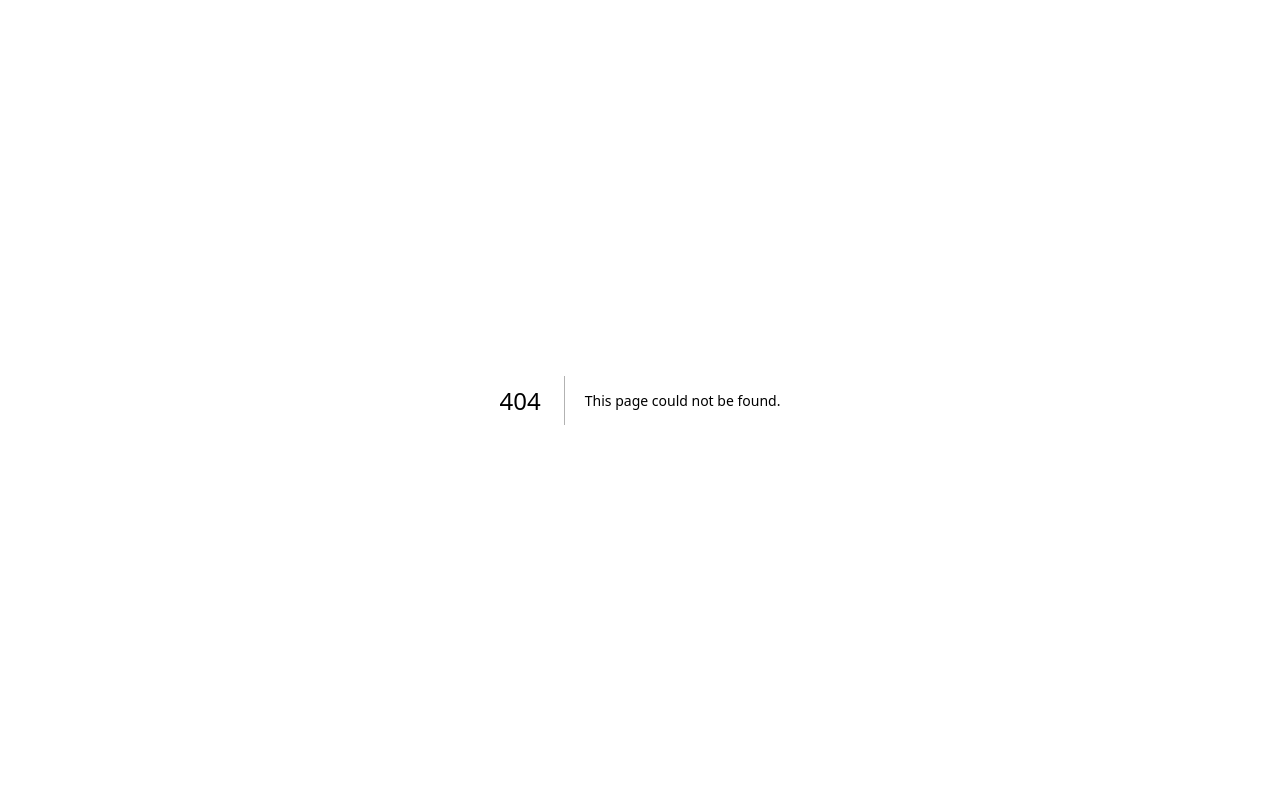
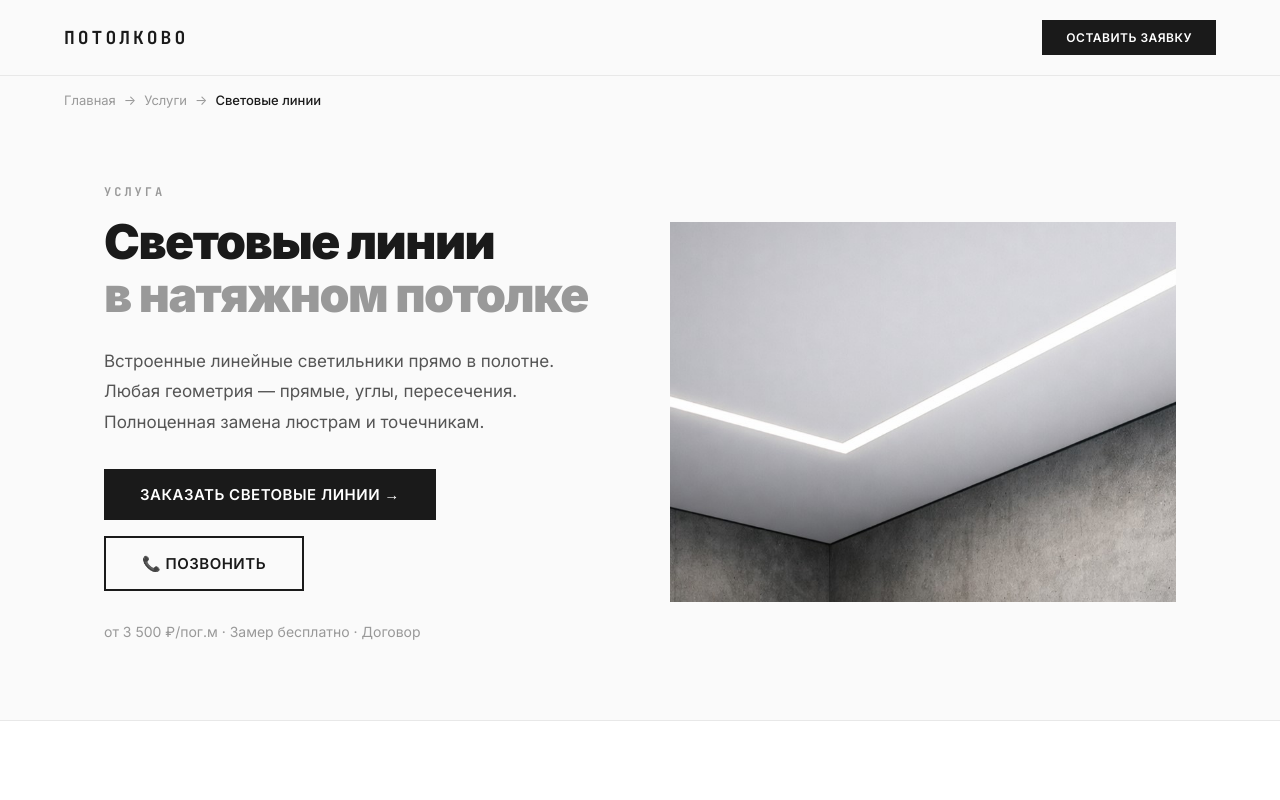
Before and after one commit to svladimirtsk-crypto/nextjs-potolkovo, a Next.js app: page /uslugi/svetovye-linii in a window 1280 px wide. Before the commit this address had no page. Shown: the top 800 px of the page. Built offline with nearby package versions, Linux system fonts and the light colour scheme.

Commit message:
Create page.tsx

```diff
--- /dev/null
+++ b/app/uslugi/svetovye-linii/page.tsx
@@ -0,0 +1,47 @@
+import type { Metadata } from "next";
+import ServicePageLayout from "../_components/ServicePageLayout";
+
+export const metadata: Metadata = {
+  title: "Световые линии в натяжном потолке — Москва | ПОТОЛКОВО",
+  description: "Световые линии вместо люстр и точечников. Любая геометрия, расчёт освещённости. Мастер 15+ лет, договор. Замер бесплатно.",
+  keywords: "световые линии, натяжной потолок, свет в потолке, линейные светильники, световые линии москва",
+};
+
+export default function Page() {
+  return (
+    <ServicePageLayout
+      breadcrumb="Световые линии"
+      badge="Услуга"
+      h1="Световые линии"
+      h1sub="в натяжном потолке"
+      description="Встроенные линейные светильники прямо в полотне. Любая геометрия — прямые, углы, пересечения. Полноценная замена люстрам и точечникам."
+      ctaText="Заказать световые линии"
+      price="от 3 500 ₽/пог.м"
+      image="/svc-lightlines.jpeg"
+      imageAlt="Световые линии в натяжном потолке"
+      sectionTitle="Что такое световые линии?"
+      sectionParagraphs={[
+        "Световые линии — это LED-профиль, встроенный в натяжной потолок и закрытый полупрозрачной плёнкой. Результат — чистая светящаяся полоса, утопленная в потолок.",
+        "Можно делать любую геометрию: параллельные линии, пересечения, рамки, зигзаги. Ширина от 3 до 20 см.",
+        "Я рассчитываю освещённость по нормам — не «на глаз», а с конкретными люксами для каждой зоны. Результат: равномерный свет по всей площади без единой люстры.",
+      ]}
+      advantagesTitle="Преимущества"
+      advantages={[
+        { icon: "📐", title: "Любая геометрия", desc: "Прямые, углы, пересечения, фигуры" },
+        { icon: "💡", title: "Замена люстрам", desc: "Равномерный свет без точечников" },
+        { icon: "📊", title: "Расчёт света", desc: "Освещённость по нормам, не на глаз" },
+        { icon: "🎛️", title: "Диммирование", desc: "Управление яркостью с пульта" },
+      ]}
+      otherServices={[
+        ["Теневой профиль", "/uslugi/tenevoy-profil"],
+        ["Парящие потолки", "/uslugi/paryashchie-potolki"],
+        ["Трековое освещение", "/uslugi/trekovoe-osveshchenie"],
+        ["Скрытые карнизы", "/uslugi/skrytye-karnizy"],
+        ["Индивидуальные проекты", "/uslugi/individualnye-proekty"],
+        ["Продажа трек-света", "/uslugi/prodazha-trekovogo-osveshcheniya"],
+        ["Простые потолки", "/uslugi/prostye-potolki"],
+        ["Светопрозрачные потолки", "/uslugi/svetoprozrachnye-potolki"],
+      ]}
+    />
+  );
+}
```
